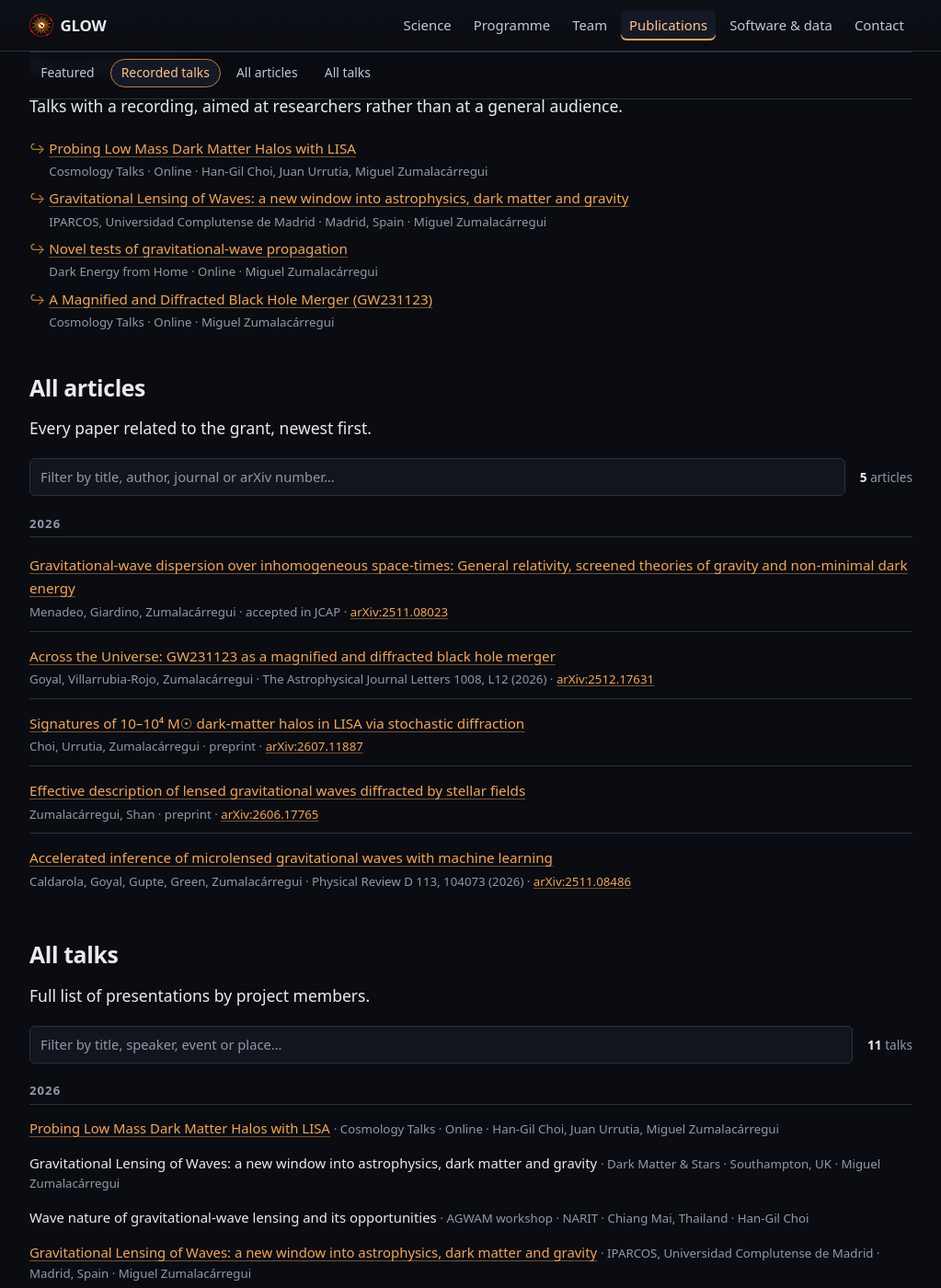
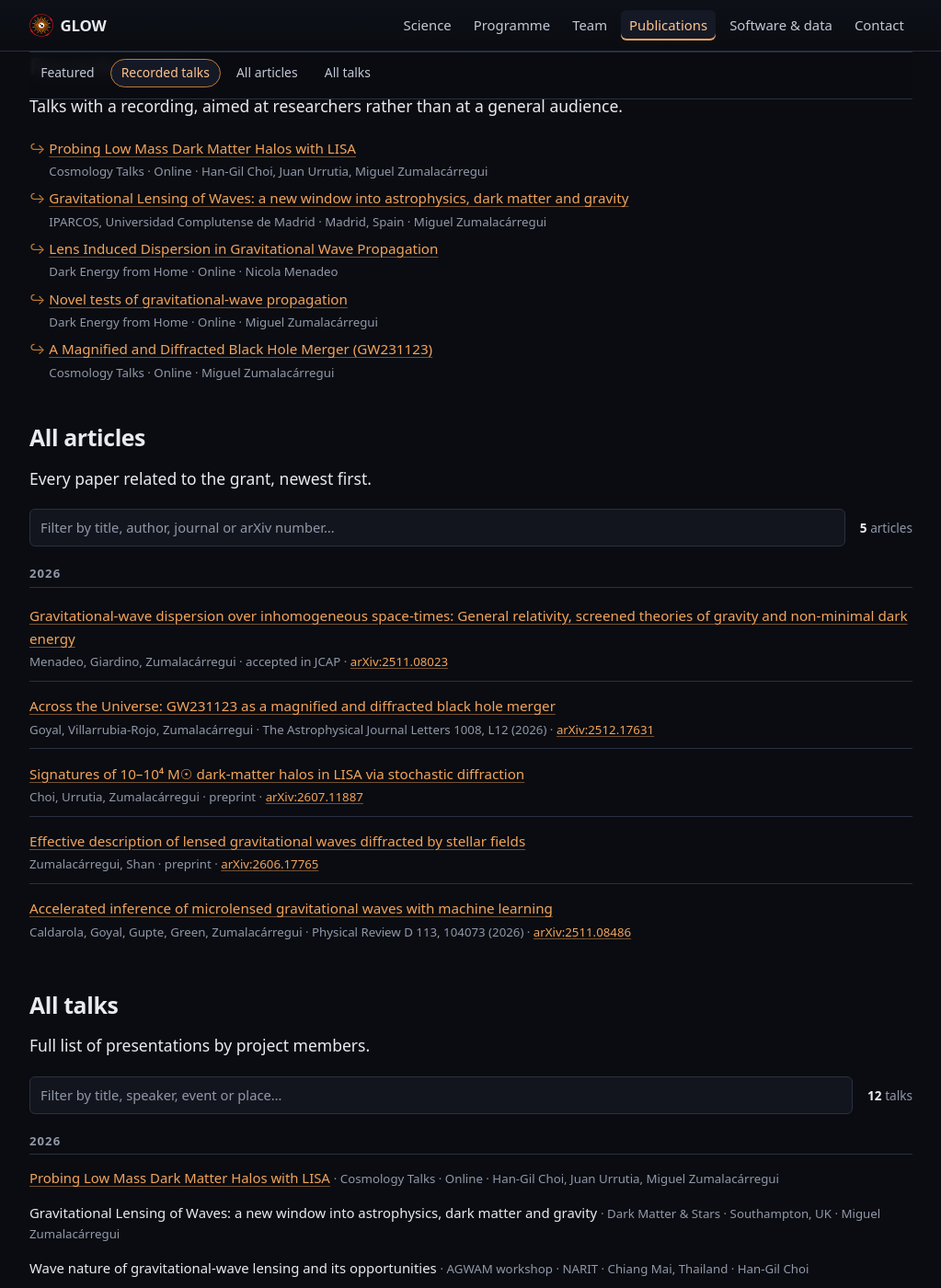
Before and after one commit to glow-astro/website, a Jekyll site: the page built from publications.html, in a window 1280 px wide and 1400 px high, scrolled down 1207 px. Shown: the whole window at 92% size, without its empty margins (128-1151 px from the left). Built offline with Jekyll 4.4.1, drawn with Linux system fonts in a browser that asks for light colours; some of the changed text lies outside the part shown.

Commit message:
Add Nicola Menadeo's Dark Energy from Home talk
"Lens Induced Dispersion in Gravitational Wave Propagation", recorded
for DEfH 2026. Title as the recording gives it, less the "Nicola
Menadeo - " the channel prefixes to every video.

The conference ran 21-24 April 2026 and its record does not say which
day the talk fell on. Since `date` only orders the list and is never
displayed, this sits on 2026-04-22 beside the PI's talk from the same
meeting.

First talk on the list given by someone other than the PI or the two
postdocs, which is what the `speakers` list was made for.

Co-Authored-By: Claude Opus 5 (1M context) <noreply@anthropic.com>
Claude-Session: https://claude.ai/code/session_01L7GT62S61eYxRuSFTmWGfu

```diff
--- a/_data/publications.yml
+++ b/_data/publications.yml
@@ -236,6 +236,17 @@ talks:
     date: 2026-04-22
     url: "https://youtu.be/1k0o0QiL288"
 
+  # DEfH 2026 ran 21-24 April, online, and the conference record does not say
+  # which day this talk fell on. The date only orders the list, so it sits
+  # beside the other talk from the same meeting. Title as given on the
+  # recording, less the "Nicola Menadeo - " the channel prefixes to it.
+  - title: "Lens Induced Dispersion in Gravitational Wave Propagation"
+    event: "Dark Energy from Home"
+    online: true
+    speakers: ["Nicola Menadeo"]
+    date: 2026-04-22
+    url: "https://youtu.be/AWDEvp4hXiE"
+
   - title: "Quasi-periodic lensing of starlight"
     institution: "Institute for Advanced Study"
     city: "Princeton"
```
